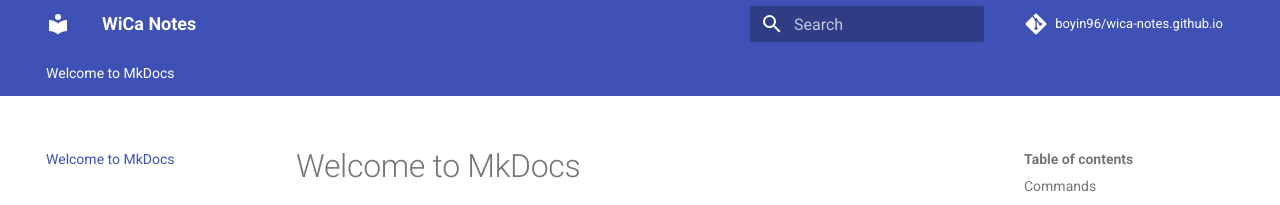
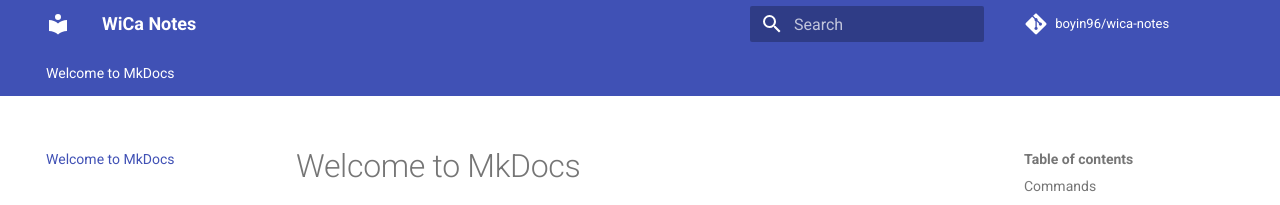
Before and after one commit to boyin96/wica-notes, an MkDocs documentation site: the page built from docs/index.md, in a window 1280 px wide. Shown: the top 205 px of the page. Built offline with MkDocs 1.6.1 and Material for MkDocs 9.7.7, drawn with Linux system fonts in a browser that asks for light colours; comment, search, counter and statistics services are not loaded.

Commit message:
Update mkdocs.yml

```diff
--- a/mkdocs.yml
+++ b/mkdocs.yml
@@ -1,12 +1,12 @@
 # Project information
 site_name: WiCa Notes
-site_url: https://boyin.pro/wica-notes.github.io/
+site_url: https://boyin.pro/wica-notes/
 site_author: Bo Yin
 site_description: This is technical notes site for me to record my learning thoughts.
 
 # Repository
-repo_name: boyin96/wica-notes.github.io
-repo_url: https://github.com/boyin96/wica-notes.github.io/
+repo_name: boyin96/wica-notes
+repo_url: https://github.com/boyin96/wica-notes/
 
 # Copyright
 copyright: Copyright &copy; 2024 ~ now | Bo Yin
```
